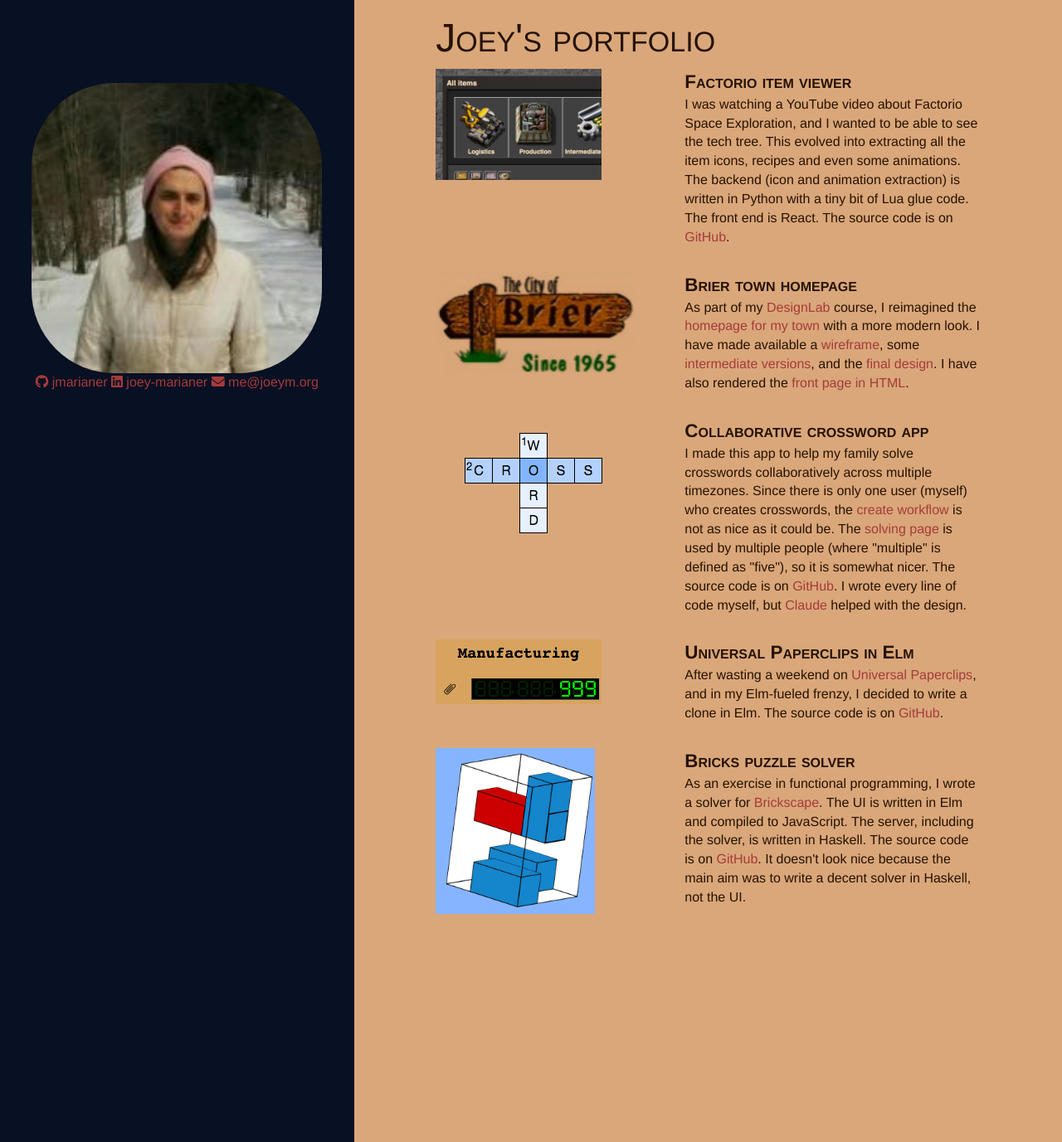
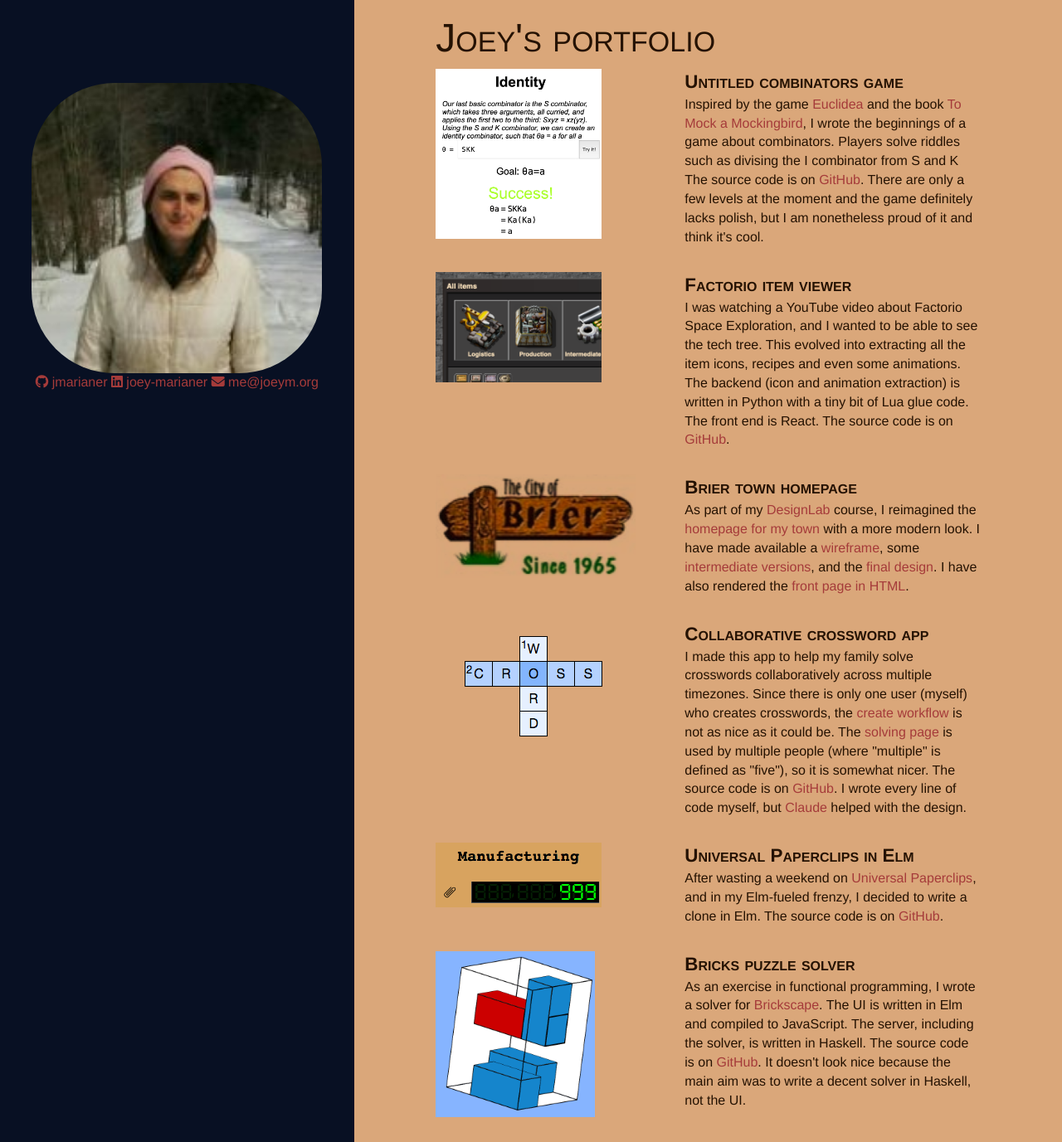
Before and after one commit to jmarianer/website, a Jekyll site: the page built from website/portfolio/index.html, in a window 1280 px wide. Shown: the whole page at 83% size. Built offline with Jekyll 4.4.1, drawn with Linux system fonts in a browser that asks for light colours; nearby versions of some CDN libraries.

Commit message:
Add combinators game to portfolio

```diff
--- a/website/portfolio/index.html
+++ b/website/portfolio/index.html
@@ -5,6 +5,21 @@ permalink: /portfolio/
 <h1>Joey's portfolio</h1>
 <link rel="stylesheet" href="style.css" />
 <div class="portfolio-grid">
+  <div class="item">
+    <div class="title">Untitled combinators game</div>
+    <div class="image"><img src="combinators.png" width="200px" /></div>
+    <div class="description">
+      Inspired by the game <a href="https://www.euclidea.xyz">Euclidea</a> and
+      the book <a href="https://en.wikipedia.org/wiki/To_Mock_a_Mockingbird">To
+      Mock a Mockingbird</a>, I wrote the beginnings of a game about
+      combinators. Players solve riddles such as divising the I combinator from
+      S and K The source code is on <a
+      href="https://github.com/jmarianer/website/tree/main/combinators">GitHub</a>.
+      There are only a few levels at the moment and the game definitely lacks
+      polish, but I am nonetheless proud of it and think it's cool.
+    </div>
+  </div>
+
   <div class="item">
     <div class="title">Factorio item viewer</div>
     <div class="image"><img src="factorio.png" width="200px" /></div>
```
Also changed, not shown: website/portfolio/combinators.png (added).
